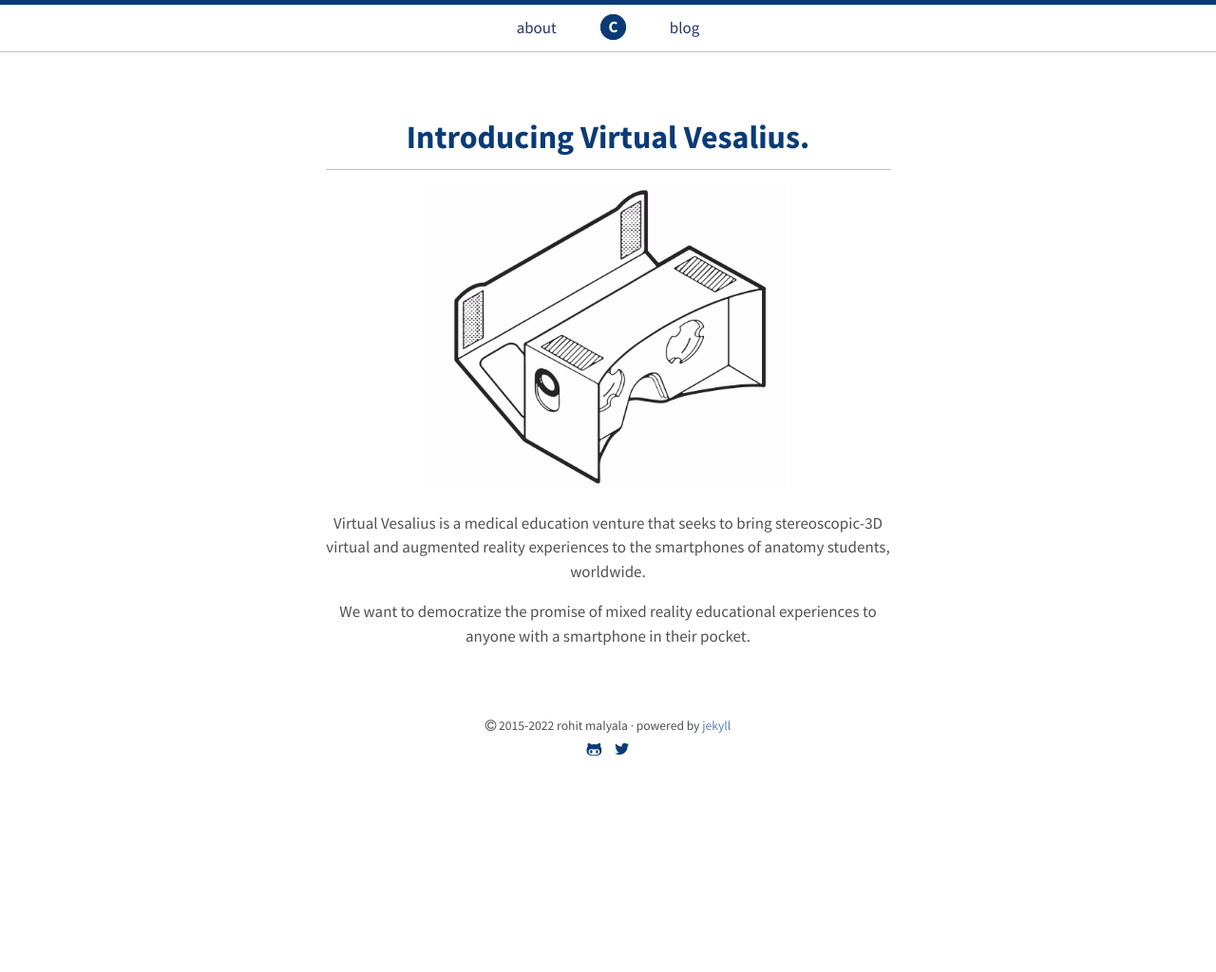
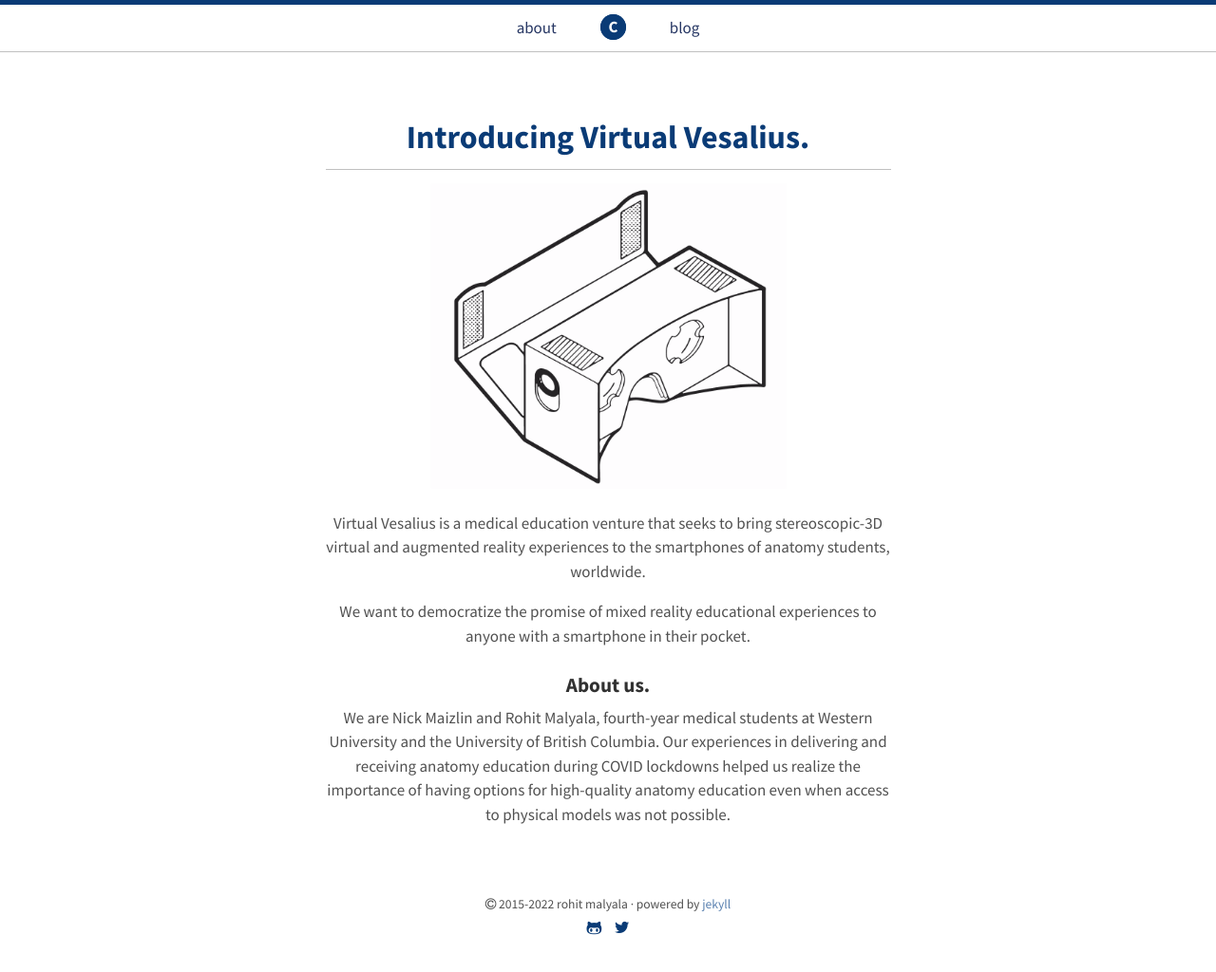
Before and after one commit to nicoelayda/celeste, a Jekyll site: the page built from index.html, in a window 1280 px wide. Shown: the whole page at 95% size. Built offline with Jekyll 4.4.1, drawn with Linux system fonts in a browser that asks for light colours; before the commit the page ends 900 px from its top, so only the background shows below that.

Commit message:
Update index.html

```diff
--- a/index.html
+++ b/index.html
@@ -24,5 +24,15 @@ title: Home
     <p>
       We want to democratize the promise of mixed reality educational experiences to anyone with a smartphone in their pocket.
     </p>
+
+    <h3 class="About us">About us.</h3>
+
+    We are Nick Maizlin and Rohit Malyala, fourth-year medical students
+    at Western University and the University of British Columbia.
+    Our experiences in delivering and receiving anatomy education
+    during COVID lockdowns helped us realize the importance of
+    having options for high-quality anatomy education even when access
+    to physical models was not possible.
+
   </div>
 </div>
```
